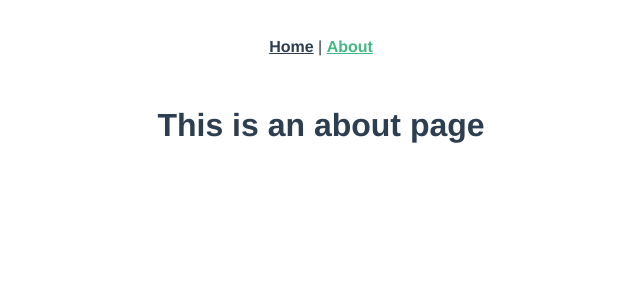
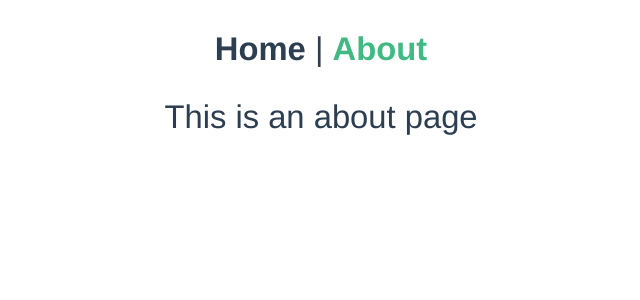
Before and after one commit to EllaBu/Qian, a Vue app in the folder Vue/vue-demo/: page /about in a window 1280 px wide. Shown: the top 300 px of the page, without its empty margins (319-959 px from the left). Built offline with nearby package versions, Linux system fonts and the light colour scheme; no server answers.

Commit message:
引入css reset

```diff
--- /dev/null
+++ b/Vue/vue-demo/src/assets/css/reset.css
@@ -0,0 +1,165 @@
+/*css reaet*/
+* {
+  tap-highlight-color: transparent;
+  -webkit-tap-highlight-color: transparent;
+  -ms-tap-highlight-color: transparent;
+  -webkit-box-sizing: border-box;
+  box-sizing: border-box;
+  padding: 0;
+  margin: 0;
+  border: 0;
+}
+
+a, abbr, acronym, address, applet, article, aside, audio, b, big, blockquote, body, canvas, caption, center, cite, code, dd, del, details, dfn, div, dl, dt, em, embed, fieldset, figcaption, figure, footer, form, h1, h2, h3, h4, h5, h6, header, hgroup, html, i, iframe, img, ins, kbd, label, legend, li, mark, menu, nav, object, ol, output, p, pre, q, ruby, s, samp, section, small, span, strike, strong, sub, summary, sup, table, tbody, td, tfoot, th, thead, time, tr, tt, u, ul, var, video {
+  margin: 0;
+  padding: 0;
+  border: 0;
+  font: inherit;
+  vertical-align: baseline;
+}
+
+article, aside, details, figcaption, figure, footer, header, hgroup, menu, nav, section {
+  display: block;
+}
+
+li, ol, ul {
+  list-style: none;
+}
+
+html {
+  -webkit-text-size-adjust: 100%;
+}
+
+a, div, header, span {
+  -webkit-tap-highlight-color: rgba(255, 255, 255, 0);
+}
+
+a {
+  color: #333;
+  text-decoration: none;
+}
+
+blockquote, q {
+  quotes: none;
+}
+
+blockquote:after, blockquote:before, q:after, q:before {
+  content: "";
+  content: none;
+}
+
+table {
+  border-collapse: collapse;
+  border-spacing: 0;
+}
+
+input, textarea {
+  border: none;
+  outline: 0;
+  resize: none;
+  font-size: .32rem;
+  color: #333;
+  border-radius: 0; /*解决IOS只有底部边框时，出现四周虚线框的问题*/
+  -webkit-appearance: none;  /*解决iOS边框阴影*/
+  font-family: arial,"Hiragino Sans GB","Microsoft Yahei",sans-serif;
+}
+
+.clearfix:after {
+  content: "";
+  display: block;
+  clear: both;
+  visibility: hidden;
+  height: 0;
+  font-size: 0;
+}
+
+@media screen and (max-width: 320px) {
+  html {
+    font-size: 42.667px;
+  }
+}
+
+@media screen and (min-width: 321px) and (max-width: 360px) {
+  html {
+    font-size: 48px;
+  }
+}
+
+@media screen and (min-width: 361px) and (max-width: 375px) {
+  html {
+    font-size: 50px;
+  }
+}
+
+@media screen and (min-width: 376px) and (max-width: 393px) {
+  html {
+    font-size: 52.4px;
+  }
+}
+
+@media screen and (min-width: 394px) and (max-width: 412px) {
+  html {
+    font-size: 54.93px;
+  }
+}
+
+@media screen and (min-width: 413px) and (max-width: 414px) {
+  html {
+    font-size: 55.2px;
+  }
+}
+
+@media screen and (min-width: 415px) and (max-width: 480px) {
+  html {
+    font-size: 64px;
+  }
+}
+
+@media screen and (min-width: 481px) and (max-width: 540px) {
+  html {
+    font-size: 72px;
+  }
+}
+
+@media screen and (min-width: 541px) and (max-width: 640px) {
+  html {
+    font-size: 85.33px;
+  }
+}
+
+@media screen and (min-width: 641px) and (max-width: 720px) {
+  html {
+    font-size: 96px;
+  }
+}
+
+@media screen and (min-width: 721px) and (max-width: 768px) {
+  html {
+    font-size: 102.4px;
+  }
+}
+
+@media screen and (min-width: 769px) {
+  html {
+    font-size: 102.4px;
+  }
+}
+
+body {
+  font-size: .32rem;
+  color: #333;
+  margin: 0 auto;
+  -webkit-text-size-adjust: auto;
+  padding-top: constant(safe-area-inset-top);
+  padding-left: constant(safe-area-inset-left);
+  padding-right: constant(safe-area-inset-right);
+  padding-bottom: constant(safe-area-inset-bottom);
+  font-family: 'Avenir', Helvetica, Arial, sans-serif;
+  -webkit-font-smoothing: antialiased;
+  -moz-osx-font-smoothing: grayscale;
+}
+
+input::-webkit-input-placeholder {
+  font-size: .32rem;
+  color: #333;
+}
--- a/Vue/vue-demo/src/main.js
+++ b/Vue/vue-demo/src/main.js
@@ -2,6 +2,8 @@ import Vue from 'vue'
 import App from './App.vue'
 import router from './router/router'
 import store from './store/store'
+
+import './assets/css/reset.css'
 
 Vue.config.productionTip = false
 
```
